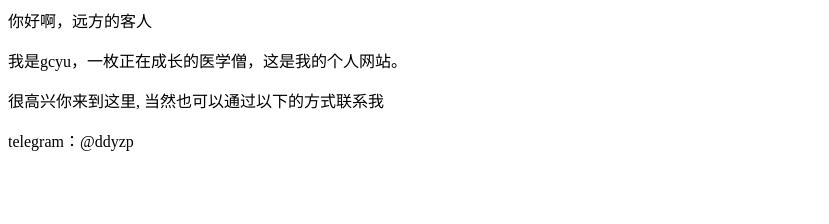
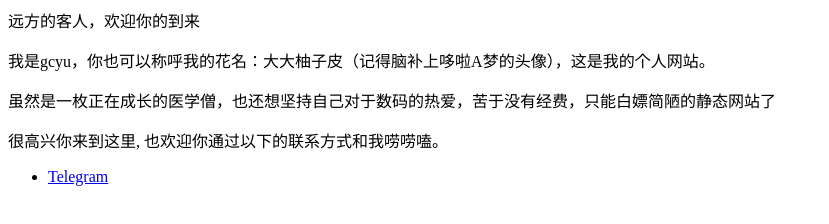
Before and after one commit to yguanc/yguanc.github.io, a plain HTML site: page index.html in a window 1280 px wide. Shown: the whole page, without its empty margins (0-829 px from the left). Drawn offline with Linux system fonts and the light colour scheme.

Commit message:
Update index.html

```diff
--- a/index.html
+++ b/index.html
@@ -1,4 +1,8 @@
-<p>你好啊，远方的客人</p>
-<p>我是gcyu，一枚正在成长的医学僧，这是我的个人网站。 </p>
-<p>很高兴你来到这里, 当然也可以通过以下的方式联系我</p>
-<p>telegram：@ddyzp</p>
+<p>远方的客人，欢迎你的到来</p>
+<p>我是gcyu，你也可以称呼我的花名：大大柚子皮（记得脑补上哆啦A梦的头像），这是我的个人网站。 </p>
+<p>虽然是一枚正在成长的医学僧，也还想坚持自己对于数码的热爱，苦于没有经费，只能白嫖简陋的静态网站了</p>
+<p>很高兴你来到这里, 也欢迎你通过以下的联系方式和我唠唠嗑。</p>
+
+<ul>
+  <li> <a href="https://t.me/ddyzp">Telegram</a> </li>
+</ul>
```
